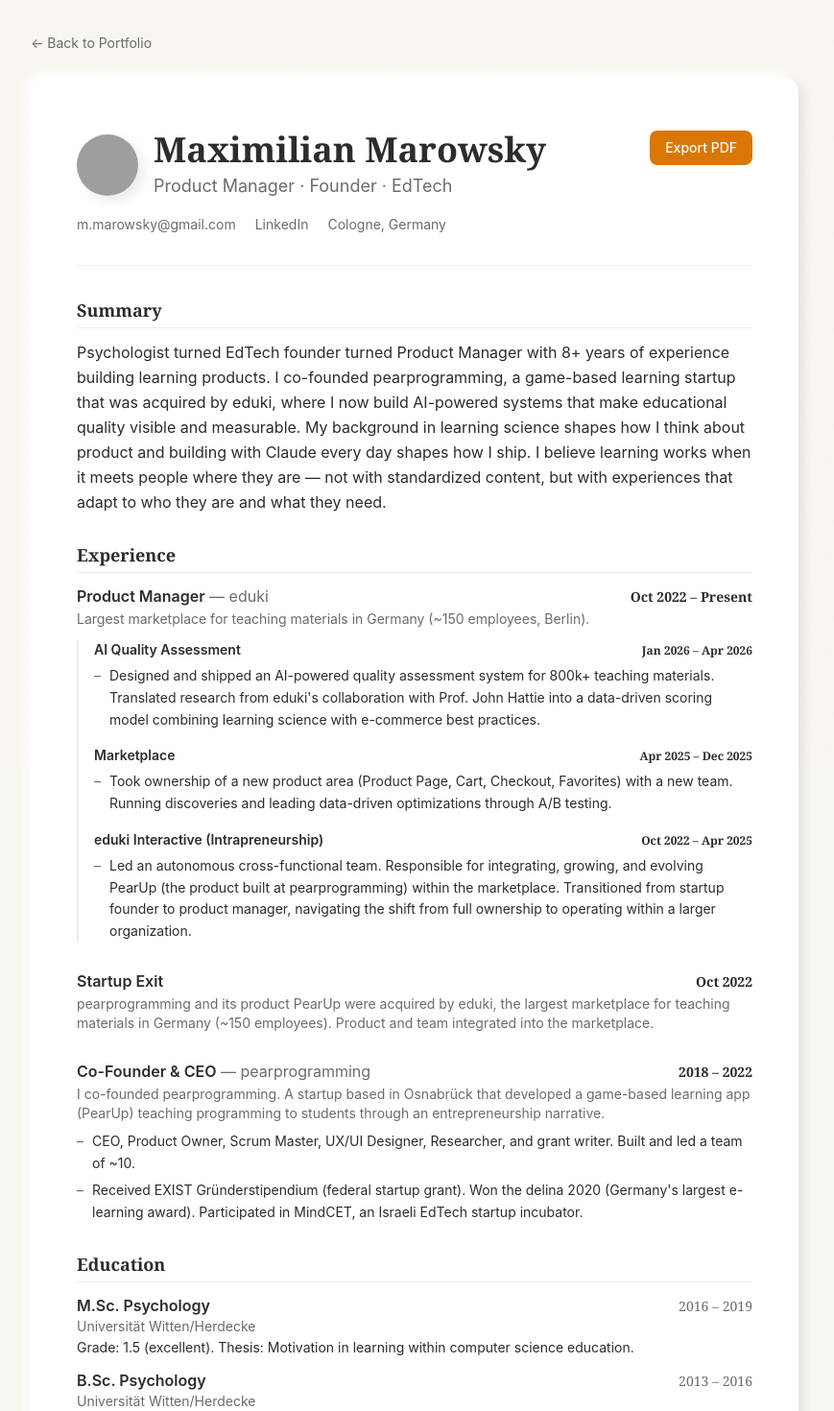
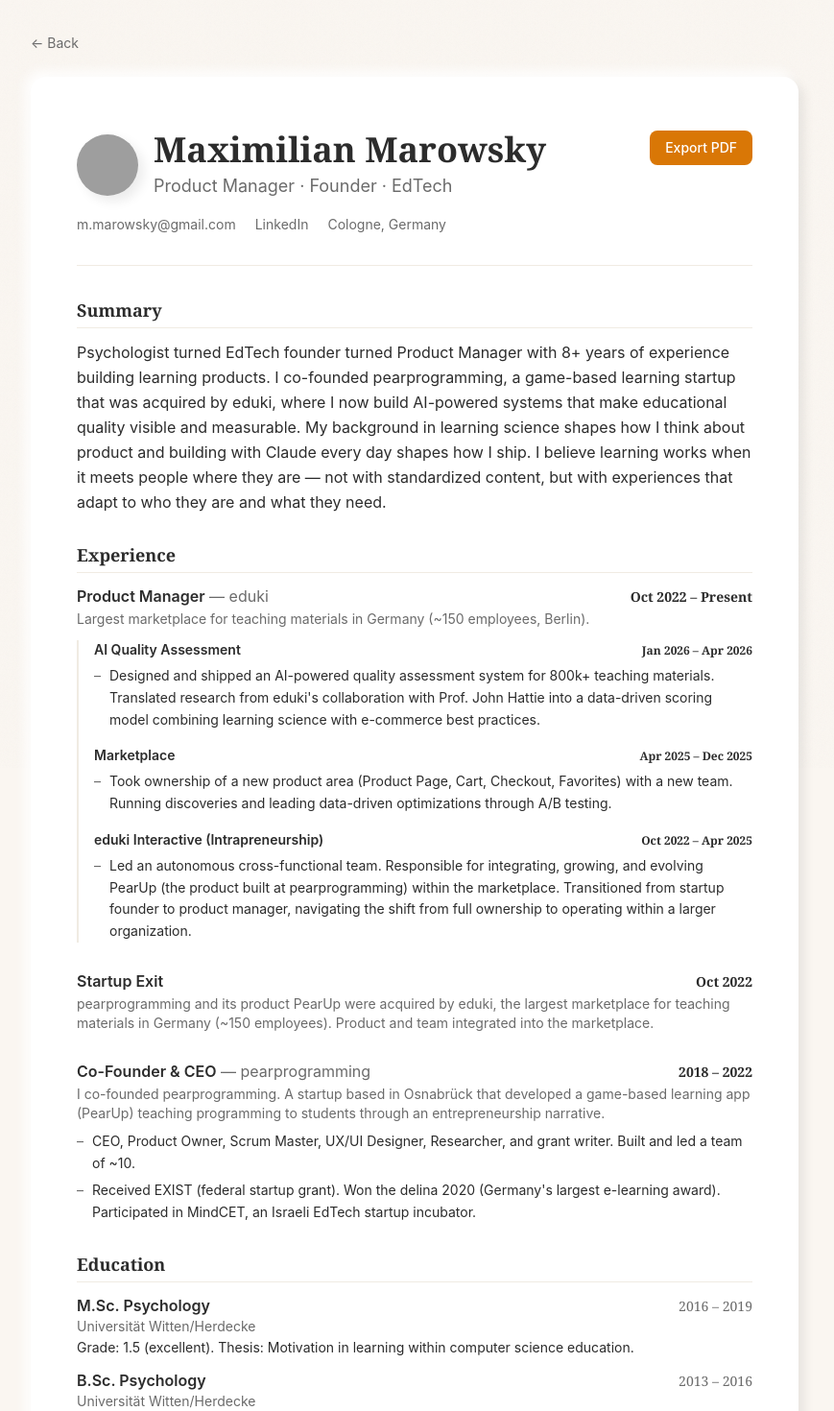
Before and after one commit to Maxlemoar/CV, a Next.js app: page /cv in a window 1280 px wide. Shown: the top 1470 px of the page at 96% size, without its empty margins (208-1077 px from the left). Built offline with nearby package versions, Linux system fonts and the light colour scheme; grey boxes are pictures that could not be loaded.

Commit message:
fix: CV tweaks — email, nav text, grant name
Co-Authored-By: Claude Opus 4.6 (1M context) <noreply@anthropic.com>

```diff
--- a/src/app/cv/CVDocument.tsx
+++ b/src/app/cv/CVDocument.tsx
@@ -56,7 +56,7 @@ const experience = [
       "I co-founded pearprogramming. A startup based in Osnabrück that developed a game-based learning app (PearUp) teaching programming to students through an entrepreneurship narrative.",
     bullets: [
       "CEO, Product Owner, Scrum Master, UX/UI Designer, Researcher, and grant writer. Built and led a team of ~10.",
-      "Received EXIST Gründerstipendium (federal startup grant). Won the delina 2020 (Germany's largest e-learning award). Participated in MindCET, an Israeli EdTech startup incubator.",
+      "Received EXIST (federal startup grant). Won the delina 2020 (Germany's largest e-learning award). Participated in MindCET, an Israeli EdTech startup incubator.",
     ],
     subroles: [],
   },
--- a/src/app/cv/page.tsx
+++ b/src/app/cv/page.tsx
@@ -17,7 +17,7 @@ export default function CVPage() {
           href="/"
           className="text-sm text-ink-light hover:text-accent transition-colors"
         >
-          &larr; Back to Portfolio
+          &larr; Back
         </Link>
       </nav>
 
```
